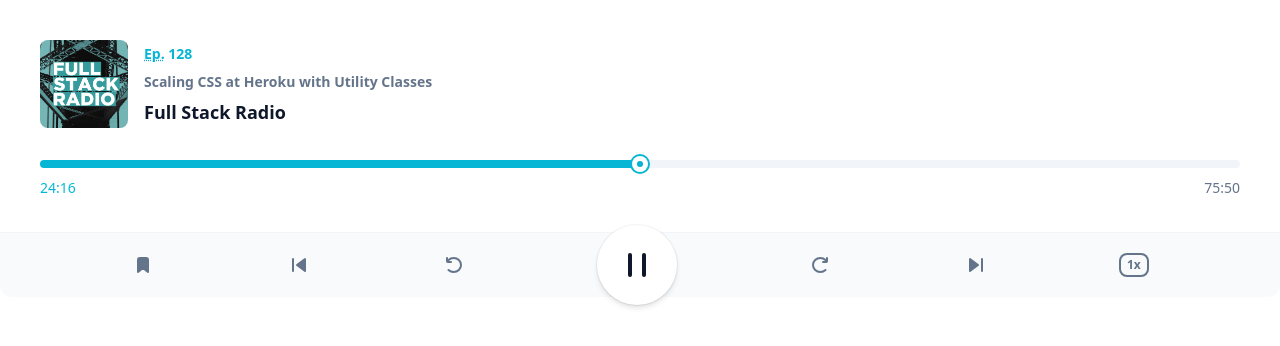
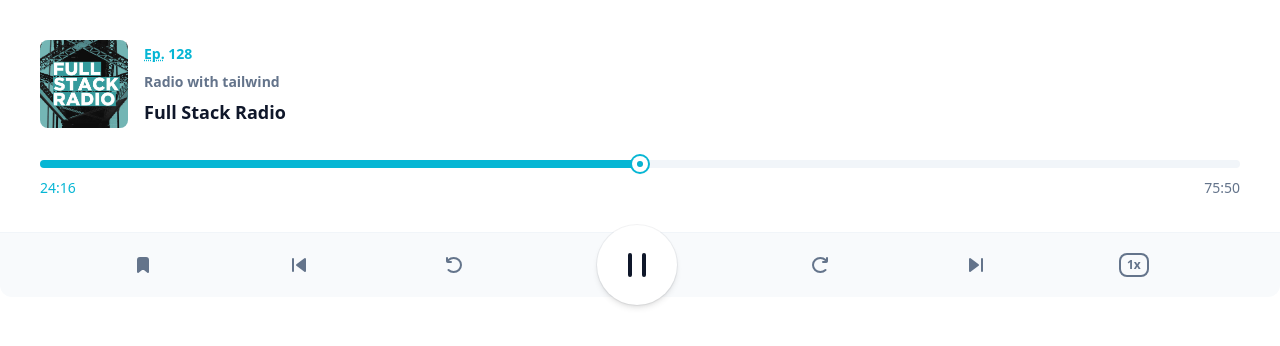
Before and after one commit to edmondgaks/chatGPT_2, a website: page index.html in a window 1280 px wide. Drawn offline with Linux system fonts and the light colour scheme; files whose address does not match are found by name.

Commit message:
second commit

```diff
--- a/index.html
+++ b/index.html
@@ -16,7 +16,7 @@
               <abbr title="Episode">Ep.</abbr> 128
             </p>
             <h2 class="text-slate-500 dark:text-slate-400 text-sm leading-6 truncate">
-              Scaling CSS at Heroku with Utility Classes
+              Radio with tailwind
             </h2>
             <p class="text-slate-900 dark:text-slate-50 text-lg">
               Full Stack Radio
```
